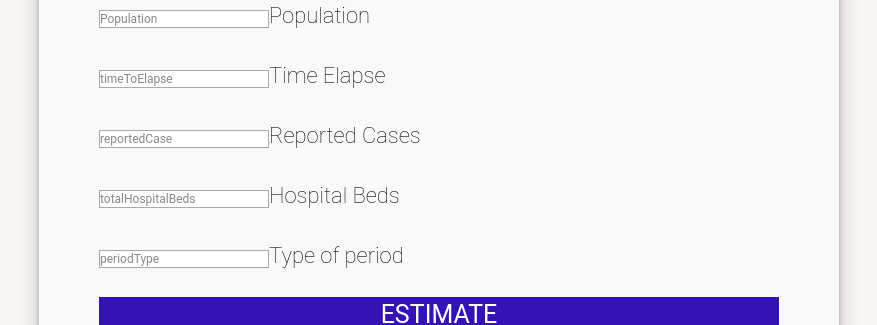
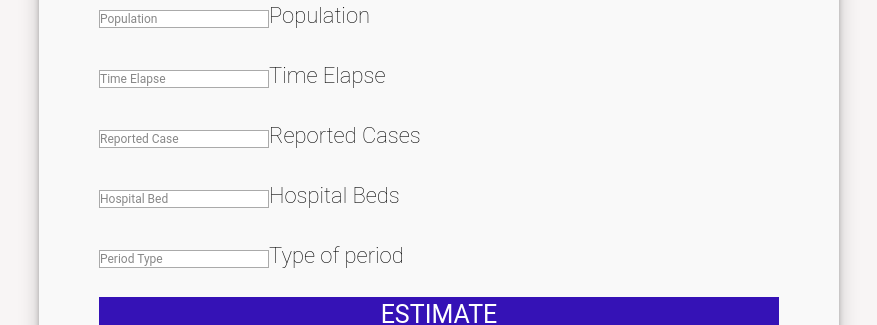
Before and after one commit to suhade/assest, a React (Create React App) app: page / in a window 1280 px wide. Shown: the part 379-704 px from the top of the page, without its empty margins (201-1078 px from the left). Built offline with nearby package versions, Linux system fonts and the light colour scheme.

Commit message:
assestment

```diff
--- a/src/App.js
+++ b/src/App.js
@@ -16,19 +16,19 @@ function App() {
           <label for="data-population">Population</label>
           </fieldset>
           <fieldset>
-            <input placeholder="timeToElapse" type="number" id ="data-time-to-elapse" required tabindex="0" alt="data-time-to-elapse"/>
+            <input placeholder="Time Elapse" type="number" id ="data-time-to-elapse" required tabindex="0" alt="data-time-to-elapse"/>
             <label for="data-time-to-elapse">Time Elapse</label>
           </fieldset>
           <fieldset>
-            <input placeholder="reportedCase" type="number" id ="data-reported-cases"  required tabindex="0" alt="data-reported-cases"/>
+            <input placeholder="Reported Case" type="number" id ="data-reported-cases"  required tabindex="0" alt="data-reported-cases"/>
             <label for="data-reported-cases">Reported Cases</label>
           </fieldset>
           <fieldset>
-            <input placeholder="totalHospitalBeds" type="number" id ="data-total-hospital-beds" required tabindex="0" alt="data-total-hospital-beds"/>
+            <input placeholder="Hospital Bed" type="number" id ="data-total-hospital-beds" required tabindex="0" alt="data-total-hospital-beds"/>
             <label for="data-total-hospital-beds">Hospital Beds</label>
           </fieldset>
           <fieldset>
-            <input placeholder="periodType" type="number" id="data-period-type" alt="data-period-type" />
+            <input placeholder="Period Type" type="number" id="data-period-type" alt="data-period-typ" />
             <label for="data-period-type">Type of period</label>
           </fieldset>
           <fieldset>
```
